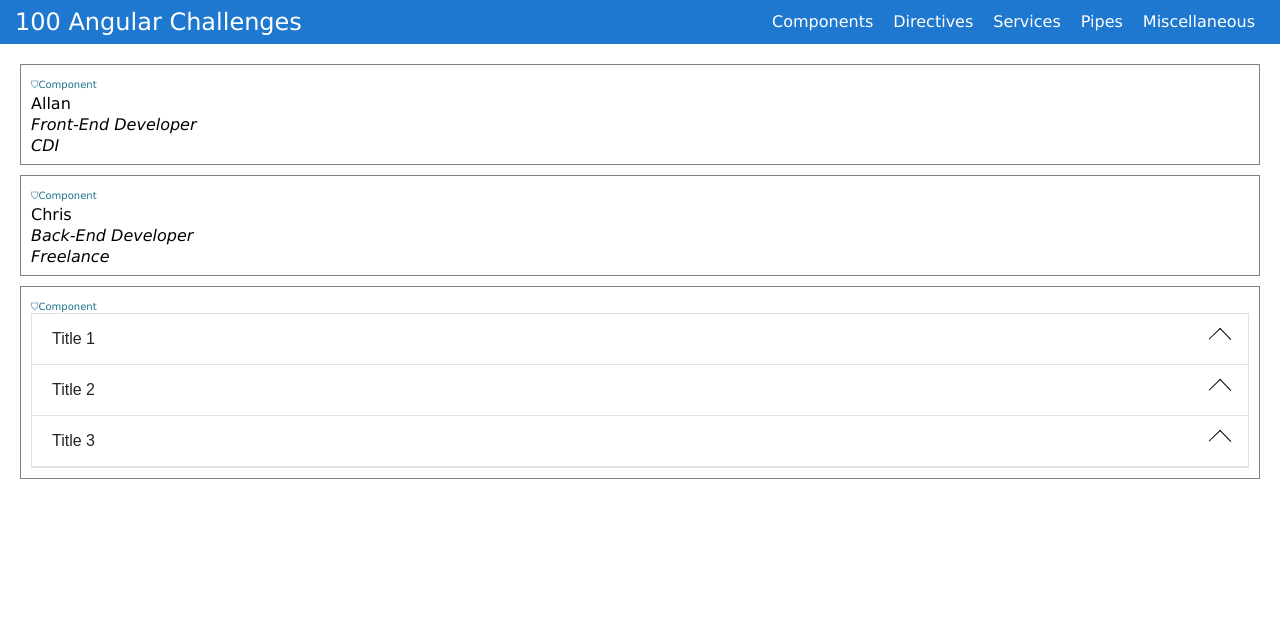
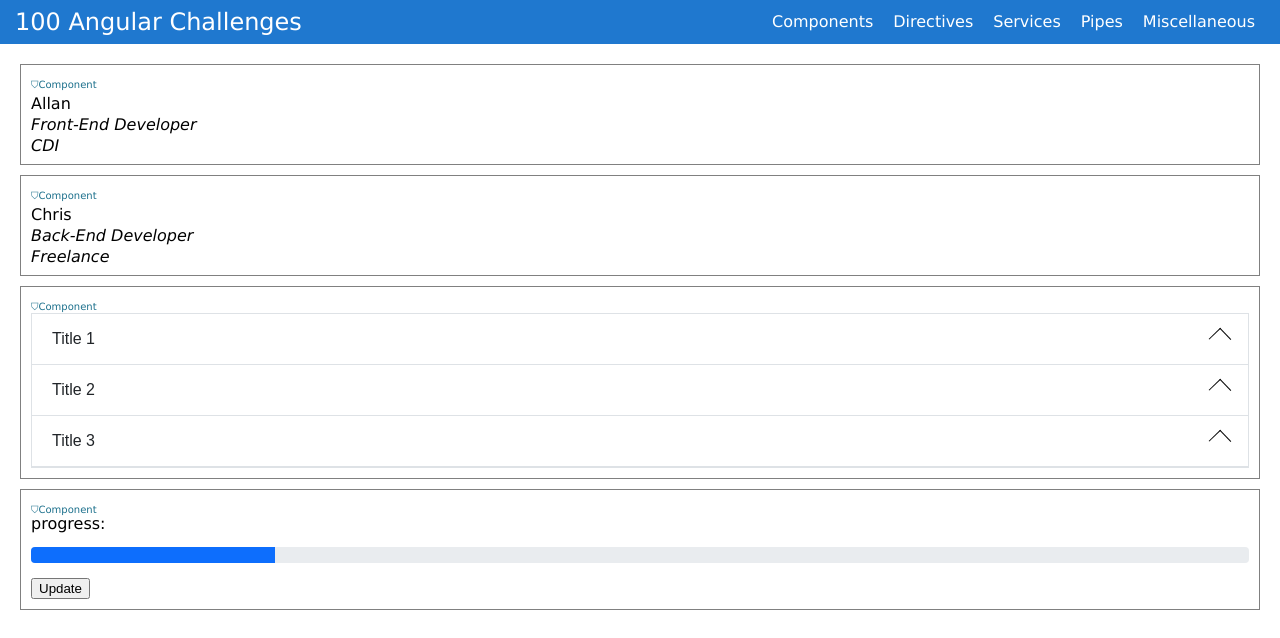
Before and after one commit to Portfolio-Allan-Rolle/100AngularChallenges, an Angular app: page / in a window 1280 px wide. Shown: the top 638 px of the page. Built offline with nearby package versions, Linux system fonts and the light colour scheme.

Commit message:
progress bar complete

```diff
--- a/src/app/app.component.html
+++ b/src/app/app.component.html
@@ -13,4 +13,10 @@
   <div class="wrapper">
     <app-accordion [items]="accordionItems"></app-accordion>
   </div>
+  <div class="wrapper">
+    <app-progressbar
+      [valueNow]="progressBarValue()"
+      (onUpdate)="changeProgressBarValue()"
+    ></app-progressbar>
+  </div>
 </main>
--- a/src/app/app.component.ts
+++ b/src/app/app.component.ts
@@ -1,12 +1,18 @@
-import { Component } from '@angular/core';
+import { Component, signal } from '@angular/core';
 import { ToolbarComponent } from './components/toolbar/toolbar.component';
 import { CardComponent } from './components/card/card.component';
 import { AccordionComponent } from './components/accordion/accordion.component';
 import { IAccordionItem } from './models';
+import { ProgressbarComponent } from './components/progressbar/progressbar.component';
 
 @Component({
   selector: 'app-root',
-  imports: [ToolbarComponent, CardComponent, AccordionComponent],
+  imports: [
+    ToolbarComponent,
+    CardComponent,
+    AccordionComponent,
+    ProgressbarComponent,
+  ],
   templateUrl: './app.component.html',
   styleUrl: './app.component.scss',
 })
@@ -28,4 +34,8 @@ export class AppComponent {
       isExpanded: false,
     },
   ];
+  public progressBarValue = signal(20);
+  changeProgressBarValue() {
+    this.progressBarValue.set(80);
+  }
 }
--- /dev/null
+++ b/src/app/components/progressbar/progressbar.component.html
@@ -0,0 +1,15 @@
+<div>
+  <label for="progress-bar">progress:</label>
+</div>
+<div class="progress">
+  <span
+    [ngStyle]="{'width.%': valueNow()}"
+    id="progress"
+    role="progressbar"
+    [attr.aria-valueNow]="valueNow()"
+    aria-valuemin="0"
+    aria-valuemax="100"
+    class="progress_bar"
+  ></span>
+</div>
+<button (click)="update()">Update</button>
--- /dev/null
+++ b/src/app/components/progressbar/progressbar.component.scss
@@ -0,0 +1,20 @@
+.progress {
+  display: flex;
+  height: 1rem;
+  overflow: hidden;
+  font-size: 0.75rem;
+  background-color: #e9ecef;
+  border-radius: 0.25rem;
+  margin: 15px 0;
+  &_bar {
+    display: flex;
+    flex-direction: column;
+    justify-content: center;
+    overflow: hidden;
+    color: #fff;
+    text-align: center;
+    white-space: nowrap;
+    background-color: #0d6efd;
+    transition: width 0.8s ease;
+  }
+}
--- /dev/null
+++ b/src/app/components/progressbar/progressbar.component.ts
@@ -0,0 +1,16 @@
+import { CommonModule } from '@angular/common';
+import { Component, input, output } from '@angular/core';
+
+@Component({
+  selector: 'app-progressbar',
+  imports: [CommonModule],
+  templateUrl: './progressbar.component.html',
+  styleUrl: './progressbar.component.scss',
+})
+export class ProgressbarComponent {
+  valueNow = input.required<number>();
+  onUpdate = output();
+  update() {
+    this.onUpdate.emit();
+  }
+}
```
Also changed, not shown: 2 other files (tests, documents, lock files or other folders).
